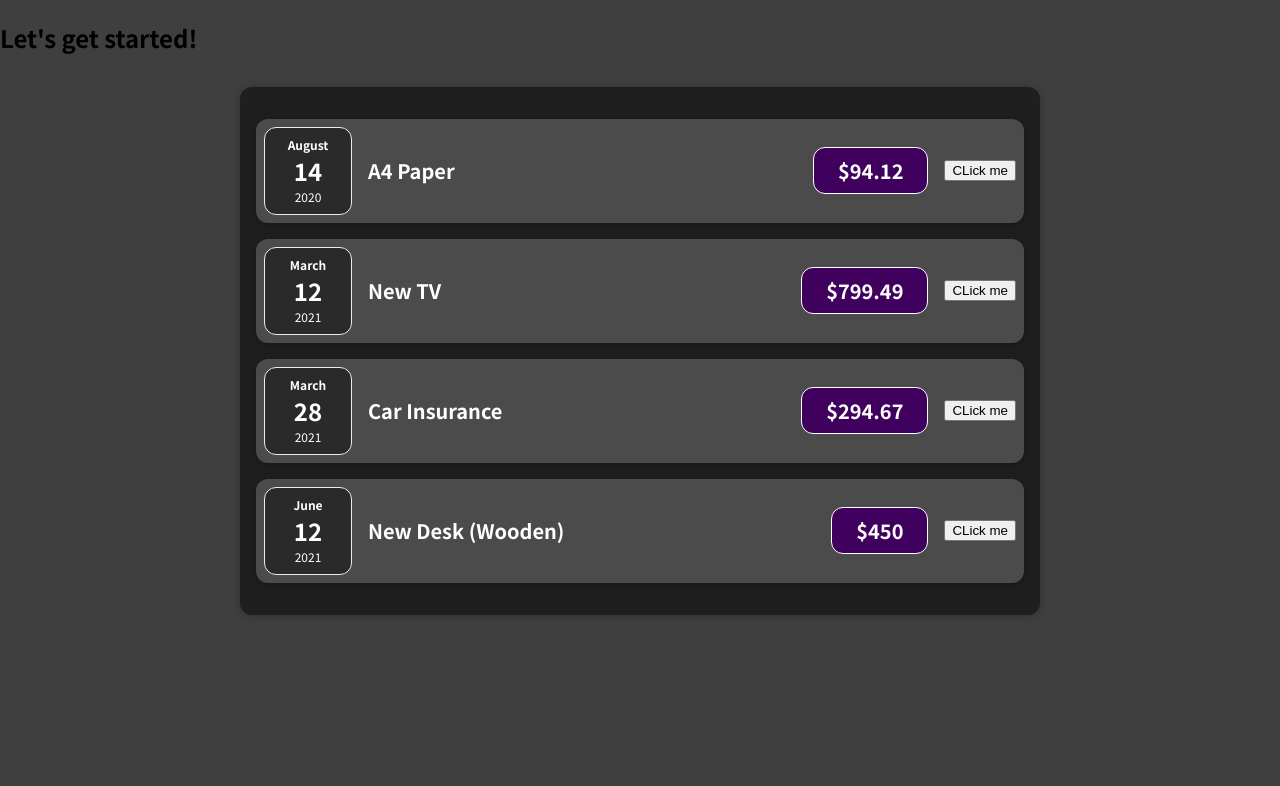
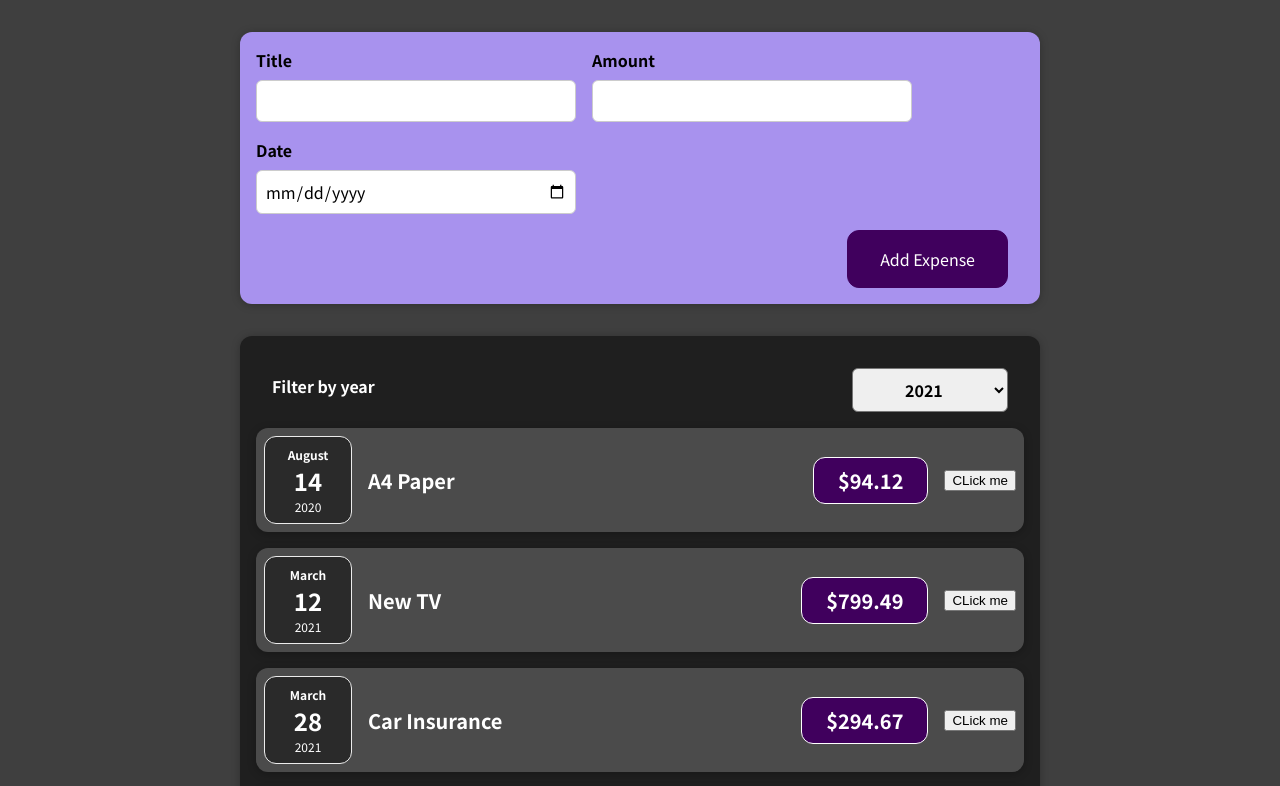
Before and after one commit to quanghuy871/reactjs, a React (Create React App) app: page / in a window 1280 px wide. Shown: the top 786 px of the page. Built offline with nearby package versions, Linux system fonts and the light colour scheme.

Commit message:
Working with Event

```diff
--- a/src/App.js
+++ b/src/App.js
@@ -1,6 +1,12 @@
+import React from 'react';
 import Expense from './component/Expense.js';
+import NewExpense from './component/NewExpense/NewExpense.js';
 
 function App() {
+  const addExpense = function(expenseData) {
+    console.log(expenseData);
+  };
+
   const expenses = [
     {
       id: 'e1',
@@ -30,7 +36,7 @@
 
   return (
       <div>
-        <h2>Let's get started!</h2>
+        <NewExpense onAddExpense={addExpense}/>
         <Expense items={expenses}/>
       </div>
   );
--- a/src/UI/Card.js
+++ b/src/UI/Card.js
@@ -2,6 +2,7 @@
   const classes = 'card ' + props.className;
 
   return (
+
       <div className={classes}>{props.children}</div>
   );
 }
--- a/src/component/Expense.js
+++ b/src/component/Expense.js
@@ -1,10 +1,19 @@
+import React, {useState} from 'react';
 import ExpenseItem from './ExpenseItem.js';
+import ExpenseFilter from './ExpenseFilter.js';
+import Card from '../UI/Card.js';
 import './Expense.css';
-import Card from '../UI/Card.js';
 
 function Expense(props) {
+  const [filteredYear, setFilteredYear] = useState('2021');
+
+  const dropDownHandler = function(year) {
+    setFilteredYear(year);
+  };
+
   return (
       <Card className="expense">
+        <ExpenseFilter selected={filteredYear} onDropDownHandler={dropDownHandler}/>
         <ExpenseItem title={props.items[0].title} date={props.items[0].date} amount={props.items[0].amount}/>
         <ExpenseItem title={props.items[1].title} date={props.items[1].date} amount={props.items[1].amount}/>
         <ExpenseItem title={props.items[2].title} date={props.items[2].date} amount={props.items[2].amount}/>
--- /dev/null
+++ b/src/component/ExpenseFilter.css
@@ -0,0 +1,24 @@
+.expenses-filter {
+    color: white;
+    padding: 0 1rem;
+}
+
+.expenses-filter__control {
+    display: flex;
+    width: 100%;
+    align-items: center;
+    justify-content: space-between;
+    margin: 1rem 0;
+}
+
+.expenses-filter label {
+    font-weight: bold;
+    margin-bottom: 0.5rem;
+}
+
+.expenses-filter select {
+    font: inherit;
+    padding: 0.5rem 3rem;
+    font-weight: bold;
+    border-radius: 6px;
+}
--- /dev/null
+++ b/src/component/ExpenseFilter.js
@@ -0,0 +1,25 @@
+import React from 'react';
+import './ExpenseFilter.css';
+
+const ExpenseFilter = function(props) {
+  const dropDownHandler = function(e) {
+    e.preventDefault();
+    props.onDropDownHandler(e.target.value);
+  };
+
+  return (
+      <div className='expenses-filter'>
+        <div className='expenses-filter__control'>
+          <label>Filter by year</label>
+          <select value={props.selected} onChange={dropDownHandler}>
+            <option value='2022'>2022</option>
+            <option value='2021'>2021</option>
+            <option value='2020'>2020</option>
+            <option value='2019'>2019</option>
+          </select>
+        </div>
+      </div>
+  );
+};
+
+export default ExpenseFilter;
--- /dev/null
+++ b/src/component/NewExpense/ExpenseForm.css
@@ -0,0 +1,26 @@
+.new-expense__controls {
+    display: flex;
+    flex-wrap: wrap;
+    gap: 1rem;
+    margin-bottom: 1rem;
+    text-align: left;
+}
+
+.new-expense__control label {
+    font-weight: bold;
+    margin-bottom: 0.5rem;
+    display: block;
+}
+
+.new-expense__control input {
+    font: inherit;
+    padding: 0.5rem;
+    border-radius: 6px;
+    border: 1px solid #ccc;
+    width: 20rem;
+    max-width: 100%;
+}
+
+.new-expense__actions {
+    text-align: right;
+}
--- /dev/null
+++ b/src/component/NewExpense/ExpenseForm.js
@@ -0,0 +1,67 @@
+import React, {useState} from 'react';
+import './ExpenseForm.css';
+
+function ExpenseForm(props) {
+  const [title, setTitle] = useState('');
+  const [amount, setAmount] = useState('');
+  const [date, setDate] = useState('');
+
+  // const [userInput, setUserInput] = useState({
+  //   enteredTitle: '',
+  //   enteredAmount: '',
+  //   enteredDate: '',
+  // });
+
+  const titleHandler = function(e) {
+    setTitle(e.target.value);
+  };
+
+  const amountHandler = function(e) {
+    setAmount(e.target.value);
+  };
+
+  const dateHandler = function(e) {
+    setDate(e.target.value);
+  };
+
+  const submitHandler = function(e) {
+    e.preventDefault();
+    const expense = {
+      title: title,
+      amount: amount,
+      date: new Date(date),
+    };
+
+    props.onSaveExpense(expense);
+    setTitle('');
+    setAmount('');
+    setDate('');
+  };
+
+  return (
+      <form onSubmit={submitHandler}>
+        <div className="new-expense__controls">
+          <div className="new-expense__control">
+            <label>Title</label>
+            <input type="text" value={title} onChange={titleHandler}/>
+          </div>
+
+          <div className="new-expense__control">
+            <label>Amount</label>
+            <input type="number" value={amount} onChange={amountHandler}/>
+          </div>
+
+          <div className="new-expense__control">
+            <label>Date</label>
+            <input type="date" value={date} onChange={dateHandler}/>
+          </div>
+        </div>
+
+        <div className="new-expense__actions">
+          <button type="submit">Add Expense</button>
+        </div>
+      </form>
+  );
+}
+
+export default ExpenseForm;
--- /dev/null
+++ b/src/component/NewExpense/NewExpense.css
@@ -0,0 +1,38 @@
+.new-expense {
+    background-color: #a892ee;
+    padding: 1rem;
+    margin: 2rem auto;
+    width: 50rem;
+    max-width: 95%;
+    border-radius: 12px;
+    text-align: center;
+    box-shadow: 0 1px 8px rgba(0, 0, 0, 0.25);
+}
+
+.new-expense button {
+    font: inherit;
+    cursor: pointer;
+    padding: 1rem 2rem;
+    border: 1px solid #40005d;
+    background-color: #40005d;
+    color: white;
+    border-radius: 12px;
+    margin-right: 1rem;
+}
+
+.new-expense button:hover,
+.new-expense button:active {
+    background-color: #510674;
+    border-color: #510674;
+}
+
+.new-expense button.alternative {
+    color: #220131;
+    border-color: transparent;
+    background-color: transparent;
+}
+
+.new-expense button.alternative:hover,
+.new-expense button.alternative:active {
+    background-color: #ddb3f8;
+}
--- /dev/null
+++ b/src/component/NewExpense/NewExpense.js
@@ -0,0 +1,21 @@
+import React from 'react';
+import ExpenseForm from './ExpenseForm.js';
+import './NewExpense.css';
+
+function NewExpense(props) {
+  const saveExpense = function(expenseData) {
+    const expense = {
+      ...expenseData,
+    };
+
+    props.onAddExpense(expense);
+  };
+
+  return (
+      <div className="new-expense">
+        <ExpenseForm onSaveExpense={saveExpense}/>
+      </div>
+  );
+}
+
+export default NewExpense;
```
Also changed, not shown: 1 other file (tests, documents, lock files or other folders).
